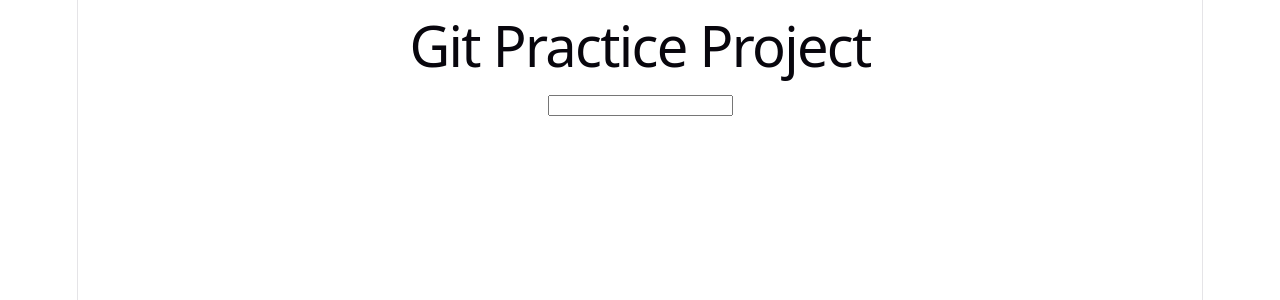
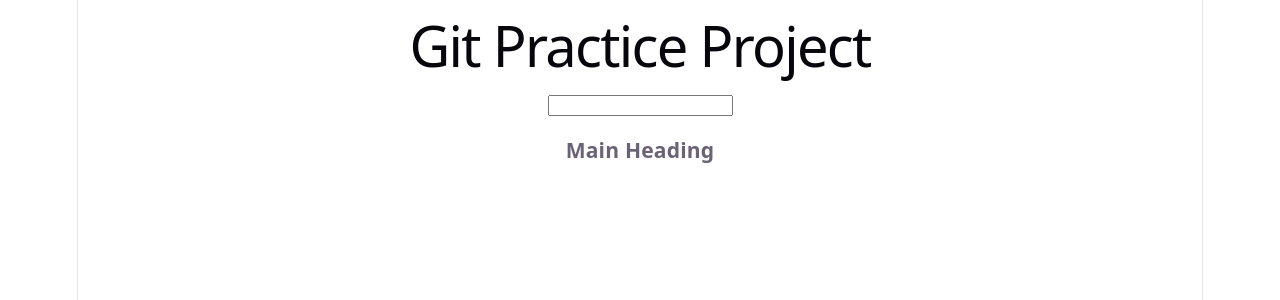
Before and after one commit to prakashsmokiez1115/git-practice, a React (Vite) app: page / in a window 1280 px wide. Shown: the top 300 px of the page. Built offline with nearby package versions, Linux system fonts and the light colour scheme.

Commit message:
Update on main-heading branch

```diff
--- a/src/App.jsx
+++ b/src/App.jsx
@@ -5,6 +5,7 @@ const App = () => {
     <div>
       <h1>Git Practice Project</h1>
       <input type="text" />
+      <h3>Main Heading</h3>
     </div>
   )
 }
```
